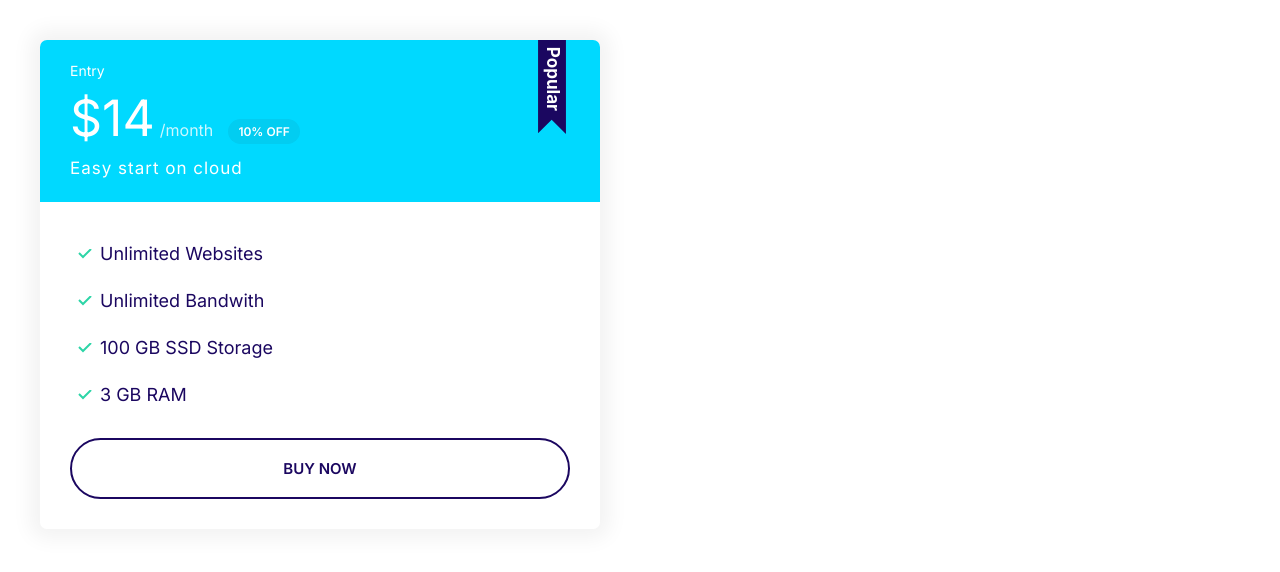
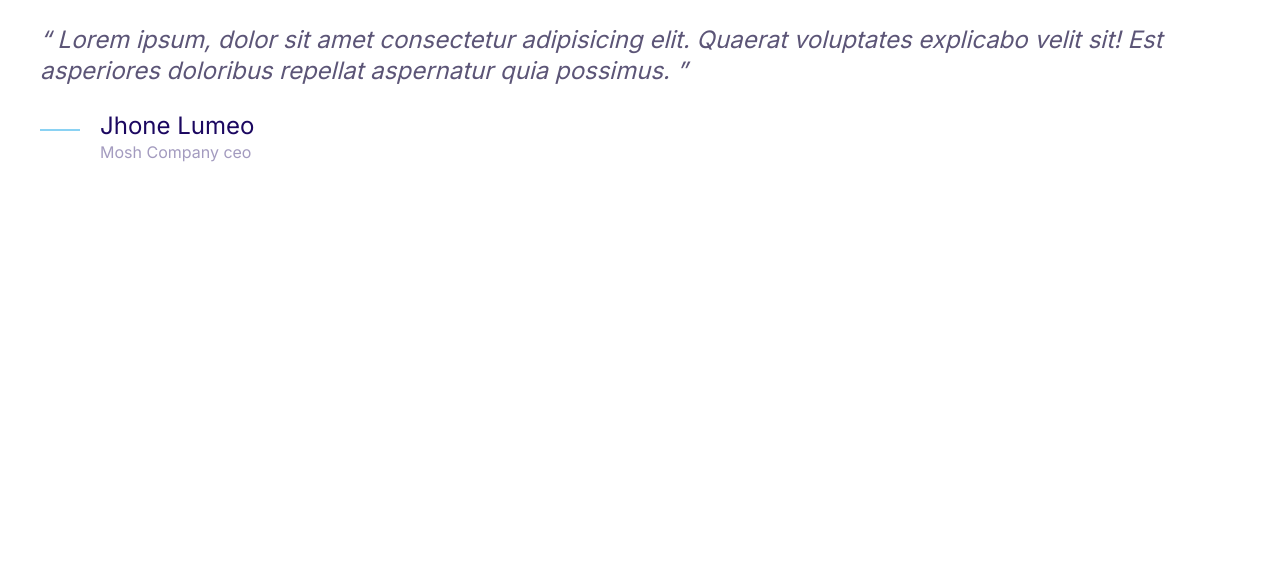
Before and after one commit to j-amiu/Moshiffy, a plain HTML site: page index.html in a window 1280 px wide. Drawn offline with Linux system fonts and the light colour scheme.

Commit message:
Build the media and quote components.

```diff
--- a/css/styles.css
+++ b/css/styles.css
@@ -1,6 +1,7 @@
 :root{
     --color-accent: #ff3400;
     --color-body: #918ca4;
+    --color-body-darker: #5c5577;
     --color-headings: #1b0760;
     --color-primary: #2584ff;
     --color-secondary: #00d9ff;
@@ -367,3 +368,72 @@ a{
         font-size: 1.7rem;
     }
 }
+
+/* Medias */
+
+.media{
+    display: flex;
+}
+
+.media__title{
+    margin-top: 0;
+}
+
+.media__body{
+    margin: 0 2rem;
+}
+
+.media__image{
+    margin-top: 1rem;
+}
+
+/* Quotes */
+
+.quote{
+    color: var(--color-body-darker);
+    font-size: 3rem;
+    font-style: italic;
+    font-weight: 300;
+    line-height: 1.3;
+}
+
+.quote__text::before{
+    content: open-quote;
+}
+
+.quote__text::after{
+    content: close-quote;
+}
+
+.quote__author{
+    font-size: 3rem;
+    font-style: normal ;
+    font-weight: 500;
+    margin-bottom: 0;
+}
+
+.quote__organization{
+    font-size: 2rem;
+    font-style: normal;
+    color: var(--color-headings);
+    opacity: .4;
+}
+
+.quote__line{
+    bottom: 10px;
+    position: relative;
+}
+
+@media screen and (min-width: 1024px){
+    .quote{
+        font-size: 2.4rem;
+    }
+
+    .quote__author{
+        font-size: 2.4rem;
+    }
+
+    .quote__organization{
+        font-size: 1.6rem;
+    }
+}
--- a/index.html
+++ b/index.html
@@ -15,27 +15,25 @@
     <link rel="stylesheet" href="css/styles.css" />
   </head>
   <body>
-    <div style="width: 50%; padding: 4rem">
-      <div class="plan plan--popular">
-        <div class="card card--secondary">
-          <header class="card__header">
-            <h3 class="plan__name">Entry</h3>
-            <span class="plan__price">$14</span>
-            <span class="plan__billing-cycle">/month</span>
-            <span class="badge badge--secondary badge--small">10% OFF</span>
-            <span class="plan__description">Easy start on cloud</span>
-          </header>
-          <div class="card__body">
-            <ul class="list list--tick">
-              <li class="list__item">Unlimited Websites</li>
-              <li class="list__item">Unlimited Bandwith</li>
-              <li class="list__item">100 GB SSD Storage</li>
-              <li class="list__item">3 GB RAM</li>
-            </ul>
-            <button class="btn btn--outline btn--block">BUY NOW</button>
+    <blockquote class="quote">
+      <p class="quote__text">
+        Lorem ipsum, dolor sit amet consectetur adipisicing elit. Quaerat
+        voluptates explicabo velit sit! Est asperiores doloribus repellat
+        aspernatur quia possimus.
+      </p>
+      <footer>
+        <div class="media">
+          <div class="media__image">
+            <svg class="icon icon--primary quote__line">
+              <use xlink:href="images/sprite.svg#line"></use>
+            </svg>
+          </div>
+          <div class="media__body">
+            <h3 class="media__title quote__author">Jhone Lumeo</h3>
+            <p class="quote__organization">Mosh Company ceo</p>
           </div>
         </div>
-      </div>
-    </div>
+      </footer>
+    </blockquote>
   </body>
 </html>
```
Also changed, not shown: components/media.html (added, +14 -0 lines), components/quotes.html (added, +20 -0 lines).
